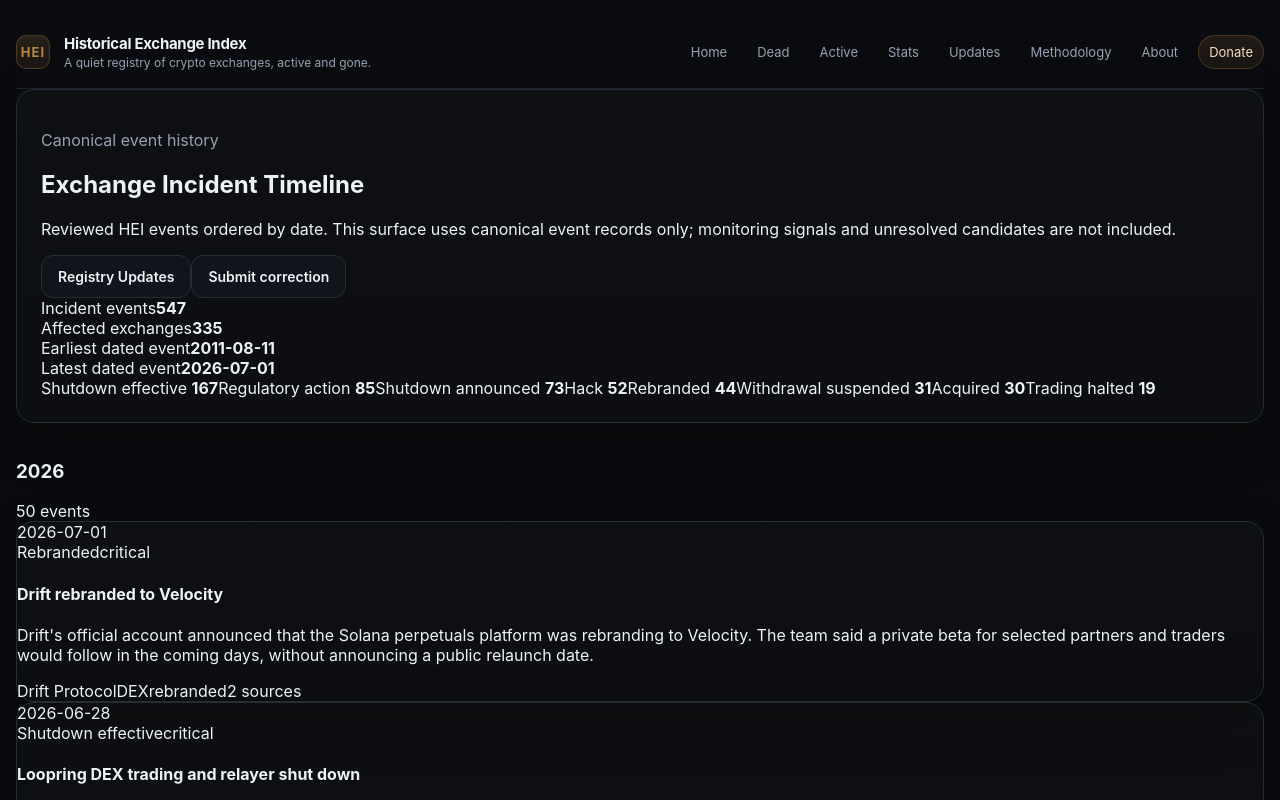
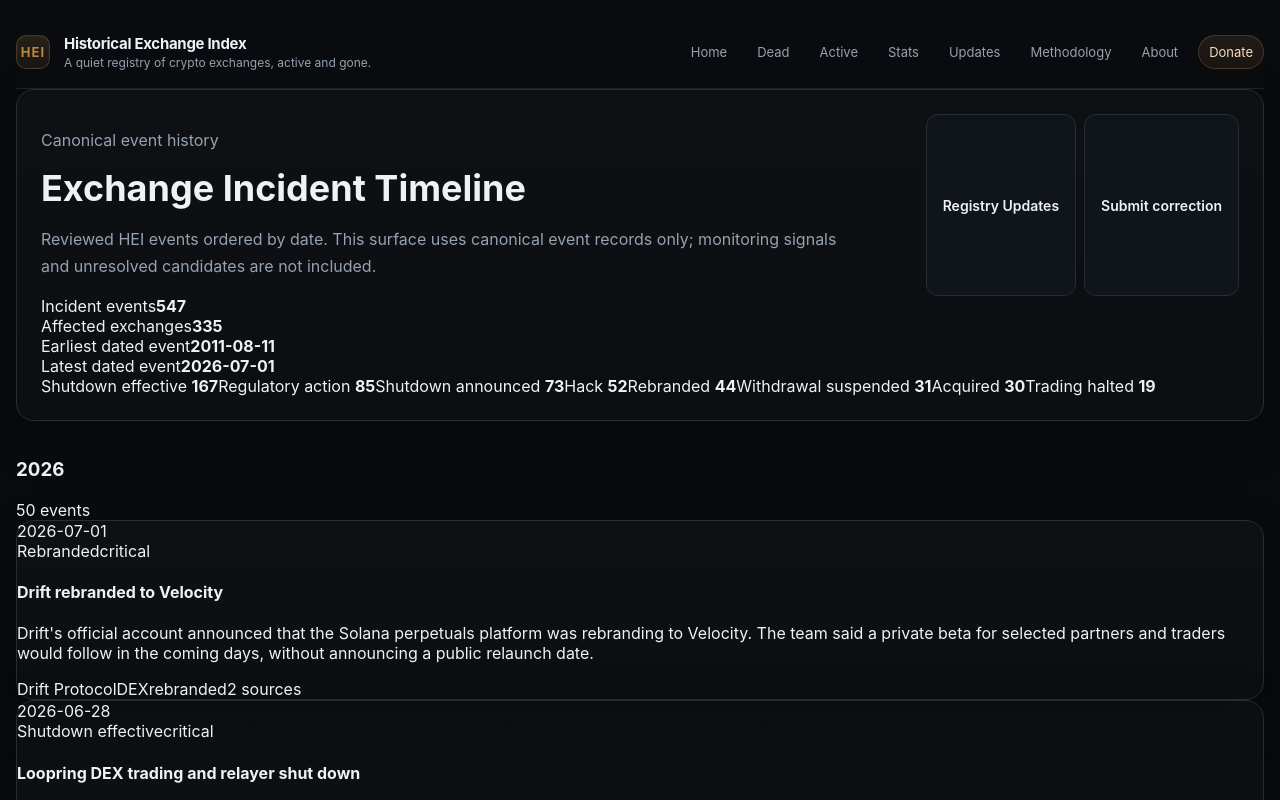
Before and after one commit to badjoke-lab/historical-exchange-index, a Next.js app: page /timeline in a window 1280 px wide. Shown: the top 800 px of the page. Built offline with nearby package versions, Linux system fonts and the light colour scheme; no server answers.

Commit message:
Add timeline header styles

```diff
--- a/src/app/timeline/timeline.module.css
+++ b/src/app/timeline/timeline.module.css
@@ -1 +1,5 @@
 .page{display:grid;gap:18px}
+.headerRow{display:flex;justify-content:space-between;gap:24px}
+.pageTitle{margin:0;font-size:36px}
+.lead{max-width:82ch;color:var(--muted);line-height:1.7}
+.actions{display:flex;gap:8px;flex-wrap:wrap}
```
